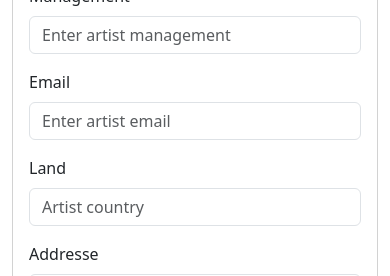
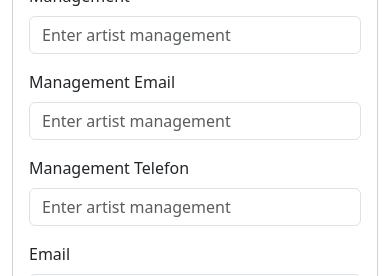
Before and after one commit to Neq/artist-booking-prototype-frontend, a React (Create React App) app in the folder artist-booking-prototype-frontend/: page / in a window 390 px wide. Shown: the part 817-1093 px from the top of the page. Built offline with nearby package versions, Linux system fonts and the light colour scheme; no server answers.

Commit message:
* management email and phone stuff

```diff
--- a/artist-booking-prototype-frontend/src/components/Artist/Artist.js
+++ b/artist-booking-prototype-frontend/src/components/Artist/Artist.js
@@ -22,6 +22,8 @@ function Artist() {
             const response = await axios.post('http://localhost:8080/artists', {
                 name: artistData.newArtistName,
                 management: artistData.newArtistManagement,
+                managemeentEmail: artistData.newArtistManagementEmail,
+                managementPhone: artistData.newArtistManagementPhone,
                 email: artistData.newArtistEmail,
                 country: artistData.newArtistCountry,
                 address: artistData.newArtistAddress,
--- a/artist-booking-prototype-frontend/src/components/Artist/ArtistForm.js
+++ b/artist-booking-prototype-frontend/src/components/Artist/ArtistForm.js
@@ -6,6 +6,8 @@ function ArtistForm({ onSubmit }) {
   const [newArtistId, setNewArtistId] = useState('');
   const [newArtistName, setNewArtistName] = useState('');
   const [newArtistManagement, setNewArtistManagement] = useState('');
+  const [newArtistManagementEmail, setNewArtistManagementEmail] = useState('');
+  const [newArtistManagementPhone, setNewArtistManagementPhone] = useState('');
   const [newArtistEmail, setNewArtistEmail] = useState('');
   const [newArtistCountry, setNewArtistCountry] = useState('');
   const [newArtistAddress, setNewArtistAddress] = useState('');
@@ -20,7 +22,7 @@ function ArtistForm({ onSubmit }) {
 
   const handleSubmit = (e) => {
     e.preventDefault();
-    onSubmit({ newArtistName, newArtistManagement, newArtistEmail, newArtistAddress, newArtistZipCode, newArtistCountry, newArtistFirstname, newArtistLastname, newArtistPhone, newArtistContractTemplateId});
+    onSubmit({ newArtistName, newArtistManagement, newArtistManagementEmail, newArtistManagementPhone, newArtistEmail, newArtistAddress, newArtistZipCode, newArtistCountry, newArtistFirstname, newArtistLastname, newArtistPhone, newArtistContractTemplateId});
     setNewArtistName('');
     setNewArtistManagement('');
     setNewArtistEmail('');
@@ -84,6 +86,28 @@ function ArtistForm({ onSubmit }) {
               placeholder="Enter artist management"
               value={newArtistManagement}
               onChange={(e) => setNewArtistManagement(e.target.value)}
+              required
+            />
+      </div>
+      <div class="col-md-6">
+            <label for="newArtistManagementEmail" class="form-label">Management Email</label>
+            <input id="newArtistManagementEmail"
+              class="form-control"
+              type="text"
+              placeholder="Enter artist management"
+              value={newArtistManagementEmail}
+              onChange={(e) => setNewArtistManagementEmail(e.target.value)}
+              required
+            />
+      </div>
+      <div class="col-md-6">
+            <label for="newArtistManagementPhone" class="form-label">Management Telefon</label>
+            <input id="newArtistManagementPhone"
+              class="form-control"
+              type="text"
+              placeholder="Enter artist management"
+              value={newArtistManagementPhone}
+              onChange={(e) => setNewArtistManagementPhone(e.target.value)}
               required
             />
       </div>
```
